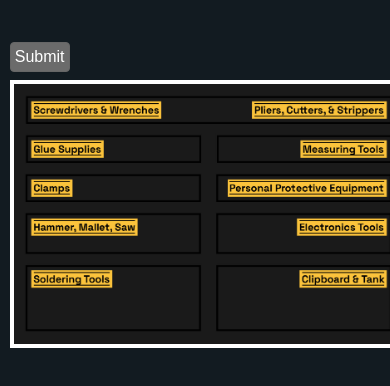
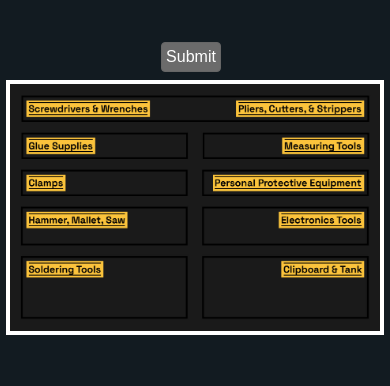
Before and after one commit to umdenes100/enes100-toolcheck, a website built with Vite: page index.html in a window 390 px wide. Both pictures are taken after a click on the button "Submit". Built offline with nearby package versions, Linux system fonts and the light colour scheme.

Commit message:
fixed responsive style for lablet use

```diff
--- a/style.css
+++ b/style.css
@@ -66,8 +66,8 @@ button {
 }
 
 svg {
-    width: 100vw;
     border: .5vh solid white;
+    width: 95vw;
 }
 
 .buttonBox {
@@ -84,7 +84,7 @@ svg {
     margin: 0 8px;
 }
 
-@media (max-width: 700px) {
+@media (max-width: 750px) {
 
     /* collapsed menu */
     #overview,
@@ -99,6 +99,7 @@ svg {
     #ct,
     #ppe {
         flex-direction: column;
+        align-items: center;
     }
 
     button {
@@ -110,7 +111,7 @@ svg {
     }
 }
 
-@media (min-width: 700px) {
+@media (min-width: 750px) {
 
     /* open menu */
     #overview,
```
